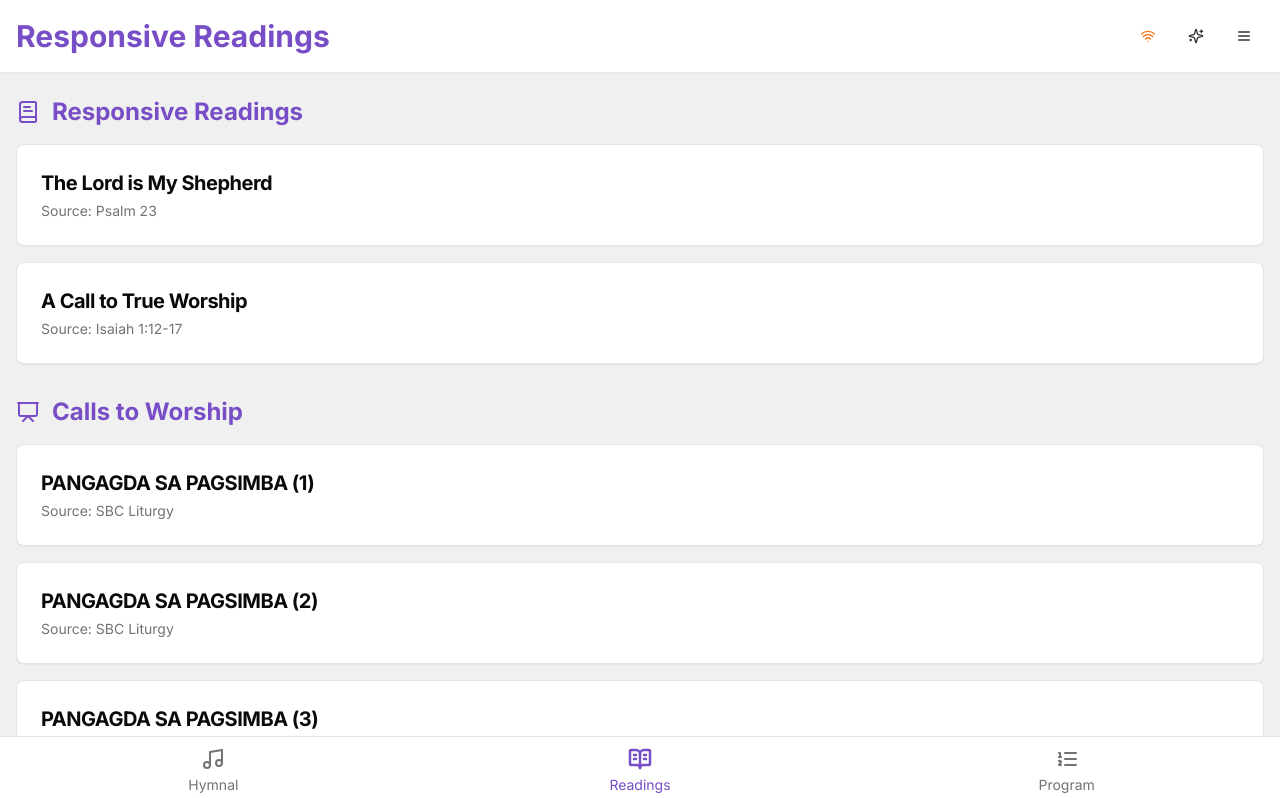
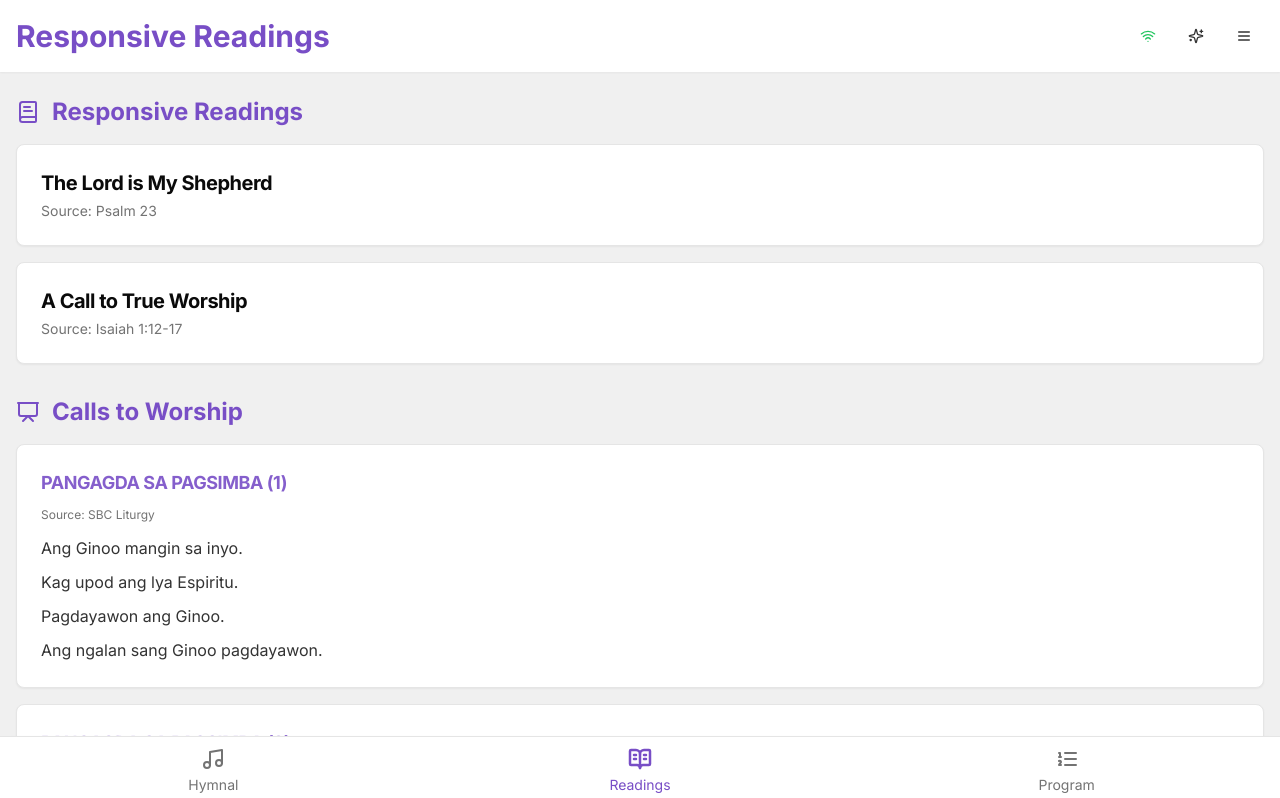
Before and after one commit to bongbongmarkios/offline-app, a Next.js app: page /readings in a window 1280 px wide. Shown: the top 798 px of the page. Built offline with nearby package versions, Linux system fonts and the light colour scheme; what @genkit-ai/googleai, genkit would draw is missing.

Commit message:
what if you combine all the verses of the call to worship into one page

```diff
--- a/src/components/readings/ReadingList.tsx
+++ b/src/components/readings/ReadingList.tsx
@@ -1,7 +1,7 @@
 'use client';
 import type { Reading, ReadingCategory } from '@/types';
 import Link from 'next/link';
-import { Card, CardHeader, CardTitle, CardDescription } from '@/components/ui/card';
+import { Card, CardHeader, CardTitle, CardDescription, CardContent } from '@/components/ui/card';
 import { BookText, BookHeart, Presentation } from 'lucide-react';
 
 interface ReadingListProps {
@@ -36,6 +36,7 @@ export default function ReadingList({ readings }: ReadingListProps) {
         if (!items || items.length === 0) return null;
 
         const { title, icon: Icon } = categoryDetails[category];
+        const isInlineCategory = category === 'call-to-worship' || category === 'offertory-sentence';
 
         return (
           <div key={category}>
@@ -44,7 +45,38 @@ export default function ReadingList({ readings }: ReadingListProps) {
               {title}
             </h2>
             <div className="space-y-4">
-              {items.map((reading) => (
+              {items.map((reading) => {
+                if (isInlineCategory) {
+                  // Render the full content directly on this page for certain categories
+                  return (
+                    <Card key={reading.id} className="shadow-sm">
+                      <CardHeader className="pb-3">
+                        <CardTitle className="font-headline text-lg text-primary/90">{reading.title}</CardTitle>
+                        {reading.source && (
+                          <CardDescription className="text-xs text-muted-foreground pt-1">
+                            Source: {reading.source}
+                          </CardDescription>
+                        )}
+                      </CardHeader>
+                      <CardContent className="pt-0">
+                        <div className="space-y-2 text-md text-foreground leading-relaxed">
+                          {reading.lyrics.split('\n').map((line, index) => {
+                            const speakerMatch = line.match(/^(Leader:|People:|All:)\s*/);
+                            if (speakerMatch) {
+                              const text = line.substring(speakerMatch[0].length).trim();
+                              // Don't render empty lines that might result from stripping the speaker tag
+                              if (!text) return null;
+                              return <p key={index}>{text}</p>;
+                            }
+                            return <p key={index}>{line}</p>;
+                          })}
+                        </div>
+                      </CardContent>
+                    </Card>
+                  );
+                } else {
+                  // Original behavior for responsive readings (they are longer and benefit from a detail page)
+                  return (
                     <Link key={reading.id} href={`/readings/${reading.id}`} className="block hover:no-underline">
                       <Card className="hover:shadow-md transition-shadow duration-200 cursor-pointer hover:border-primary/50">
                         <CardHeader>
@@ -61,7 +93,9 @@ export default function ReadingList({ readings }: ReadingListProps) {
                         </CardHeader>
                       </Card>
                     </Link>
-              ))}
+                  );
+                }
+              })}
             </div>
           </div>
         );
```
Lines whose indentation alone changed are shown as unchanged.
